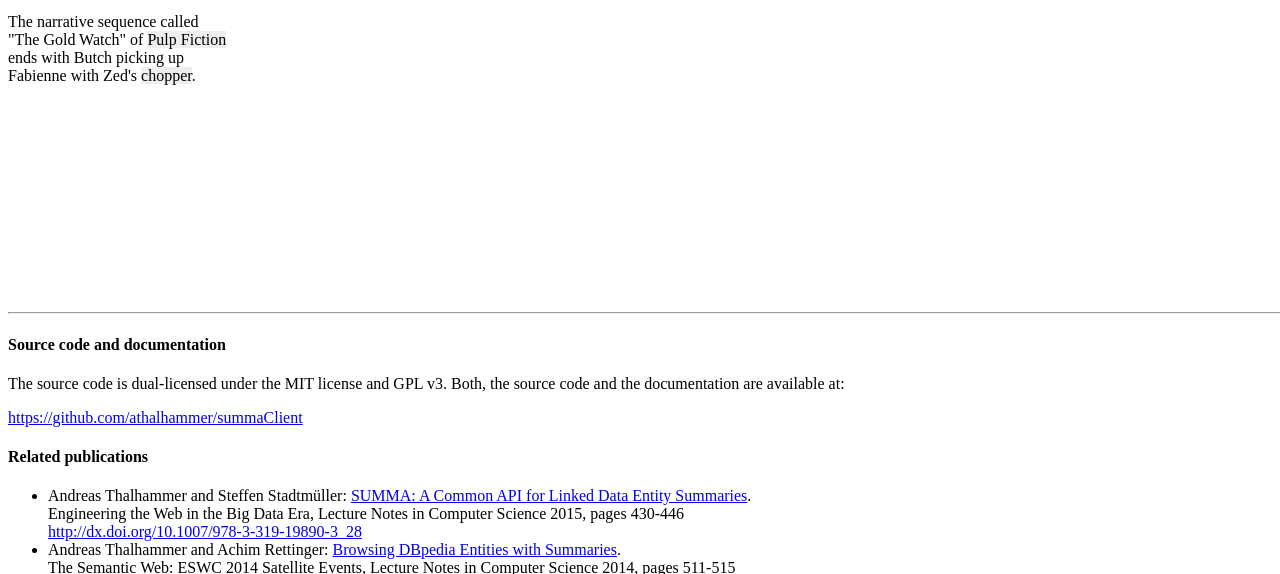
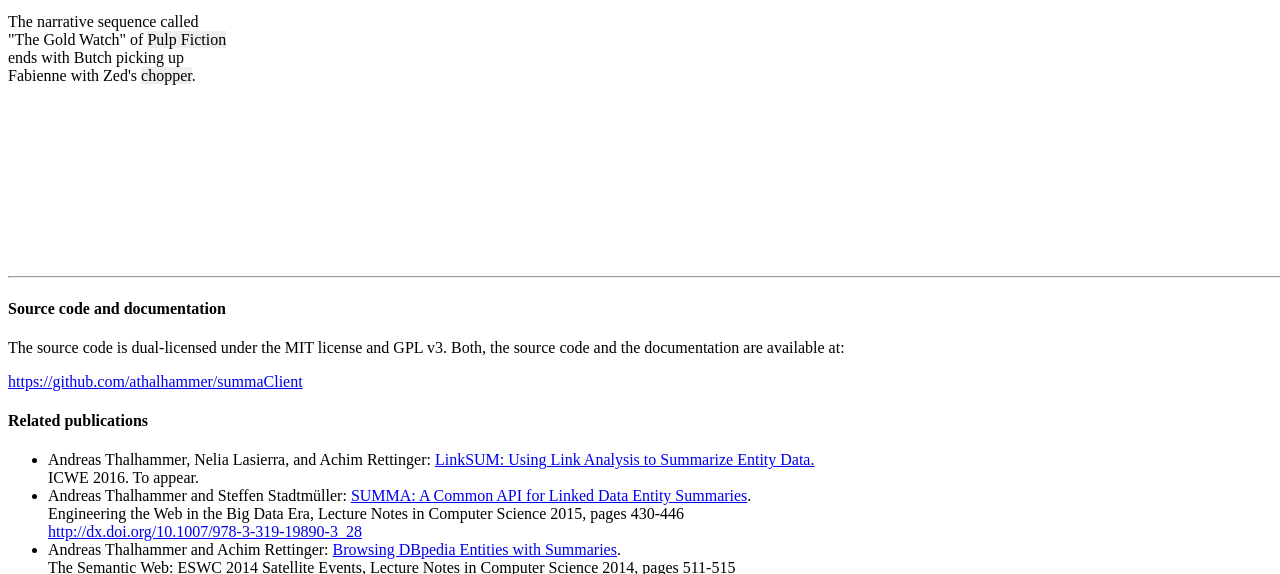
Before and after one commit to athalhammer/summaClient, a plain HTML site: page index.html in a window 1280 px wide. Shown: the part 218-792 px from the top of the page. Drawn offline with nearby package versions, Linux system fonts and the light colour scheme; no server answers.

Commit message:
Update index.html

```diff
--- a/index.html
+++ b/index.html
@@ -52,6 +52,7 @@ The source code is dual-licensed under the MIT license and GPL v3. Both, the sou
 
 <h4>Related publications</h4>
 <ul style="width:60%">
+<li>Andreas Thalhammer, Nelia Lasierra, and Achim Rettinger: <a href="http://www.aifb.kit.edu/images/4/43/LinkSUM.pdf">LinkSUM: Using Link Analysis to Summarize Entity Data.</a><br> ICWE 2016. To appear.</li>
 <li>Andreas Thalhammer and Steffen Stadtmüller: <a href="http://www.aifb.kit.edu/images/e/e4/Paper_92_final.pdf">SUMMA: A Common API for Linked Data Entity Summaries</a>.<br>Engineering the Web in the Big Data Era, Lecture Notes in Computer Science 2015, pages 430-446 <a href="http://dx.doi.org/10.1007/978-3-319-19890-3_28">http://dx.doi.org/10.1007/978-3-319-19890-3_28</a></li>
 <li>Andreas Thalhammer and Achim Rettinger: <a href="http://www.aifb.kit.edu/images/d/da/Thalhammer-eswc2014.pdf">Browsing DBpedia Entities with Summaries</a>.<br>The Semantic Web: ESWC 2014 Satellite Events, Lecture Notes in Computer Science 2014, pages 511-515 <a href="http://dx.doi.org/10.1007/978-3-319-11955-7_76">http://dx.doi.org/10.1007/978-3-319-11955-7_76</a></li>
 <li>Antonio Roa-Valverde, Andreas Thalhammer, Ioan Toma, and Miguel-Angel Sicilia: <a href="http://km.aifb.kit.edu/services/summa/dbrank2012.pdf">Towards a formal model for sharing and reusing ranking computations</a>.<br> In Proceedings of the 6th International Workshop on Ranking in Databases In conjunction with VLDB 2012.</li>
```
